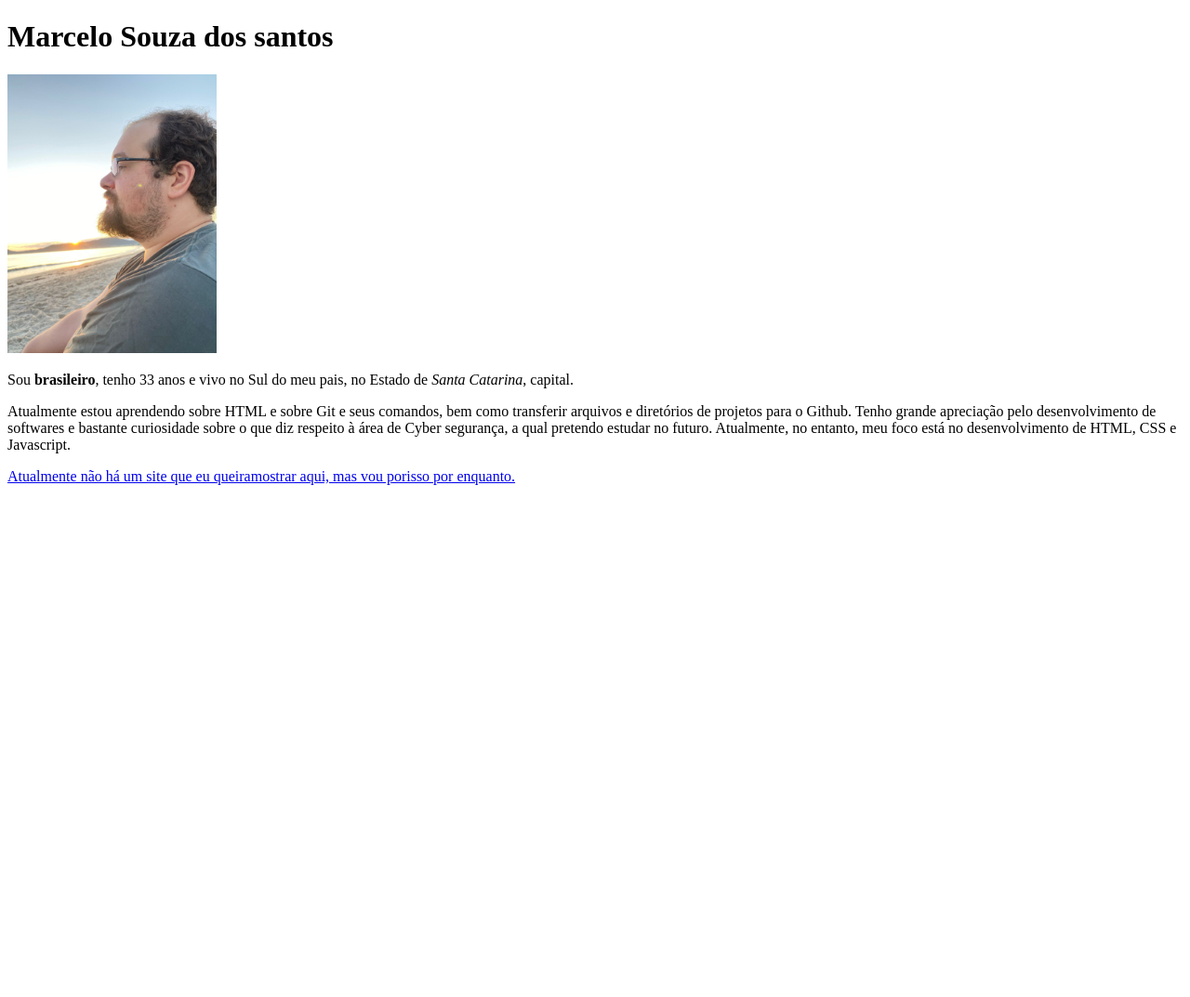
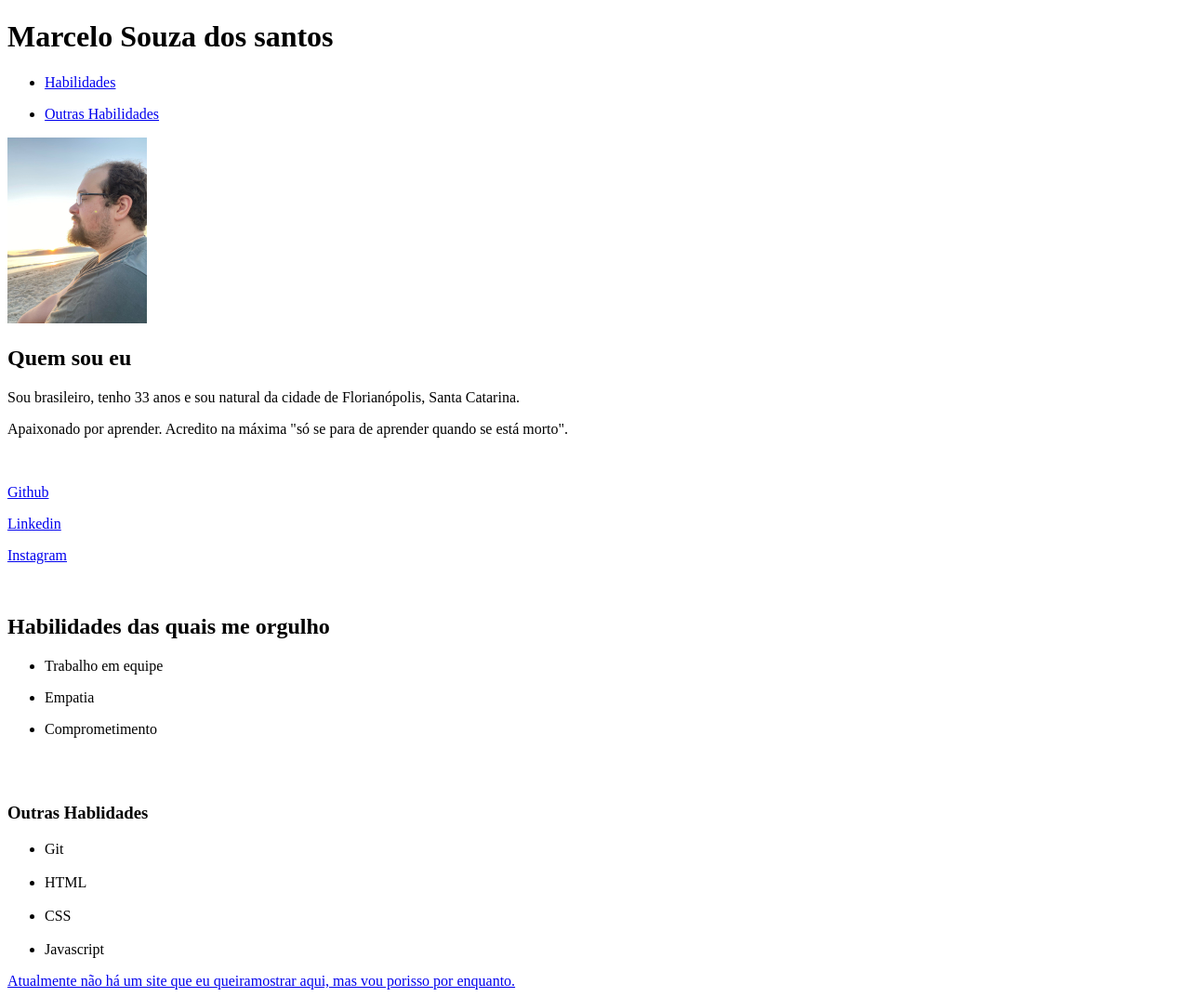
Before and after one commit to MarkdSan/MarkdSan.github.io, a plain HTML site: page index.html in a window 1280 px wide. Shown: the whole page at 93% size. Before the commit the page ends 800 px from the top, so only its background shows below. Drawn offline with Linux system fonts and the light colour scheme.

Commit message:
Atualização Index P

```diff
--- a/index.html
+++ b/index.html
@@ -7,9 +7,26 @@
 </head>
 <body>
     <h1>Marcelo Souza dos santos</h1>
-    <img src="Imagens/Imagem do WhatsApp de 2024-01-07 à(s) 18.02.00_6d4122a8.jpg" alt="Foto olhando ao longe." height="300">
-    <p>Sou <strong>brasileiro</strong>, tenho 33 anos e vivo no Sul do meu pais, no Estado de <i>Santa Catarina</i>, capital. </p>
-    <p>Atualmente estou aprendendo sobre HTML e sobre Git e seus comandos, bem como transferir arquivos e diretórios de projetos para o Github. Tenho grande apreciação pelo desenvolvimento de softwares e bastante curiosidade sobre o que diz respeito à área de Cyber segurança, a qual pretendo estudar no futuro. Atualmente, no entanto, meu foco está no desenvolvimento de HTML, CSS e Javascript.</p>
+    <ul><p><li><a href="#Habil">Habilidades</a></li></p>
+        <p><li><a href="#Outras">Outras Habilidades</a></li></p></ul>
+    <img src="Imagens/Imagem do WhatsApp de 2024-01-07 à(s) 18.02.00_6d4122a8.jpg" alt="Foto olhando ao longe." height="200">
+    <h2>Quem sou eu</h2>
+    <p>Sou brasileiro, tenho 33 anos e sou natural da cidade de Florianópolis, Santa Catarina. </p>
+    <p>Apaixonado por aprender. Acredito na máxima "só se para de aprender quando se está morto".</p>
+    <br><p></p><a href="http://" target="_blank" rel="noopener noreferrer">Github</a></p>
+    <p></p><a href="https://" target="_blank" rel="noopener noreferrer">Linkedin</a></p>
+    <p></p><a href="http://" target="_blank" rel="noopener noreferrer">Instagram</a></p>
+    <br><h2 id="Habil">Habilidades das quais me orgulho</h2>
+    <ul>
+        <p><li>Trabalho em equipe</li></p>
+        <p><li>Empatia</li></p>
+        <p><li>Comprometimento</li></p>
+    </ul>
+    <br><br><h3 id="Outras">Outras Hablidades</h3>
+    <ul><li>Git</li><br>
+        <li>HTML</li><br>
+        <li>CSS</li><br>
+        <li>Javascript</li></ul>
     <a href="https://www.google.com/" target="_blank" rel="noopener noreferrer">Atualmente não há um site que eu queiramostrar aqui, mas vou porisso por enquanto.</a>
 </body>
 </html>
```
